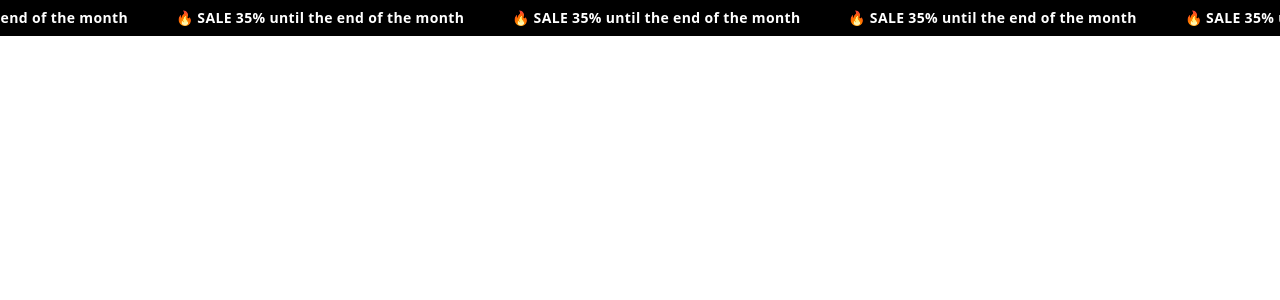
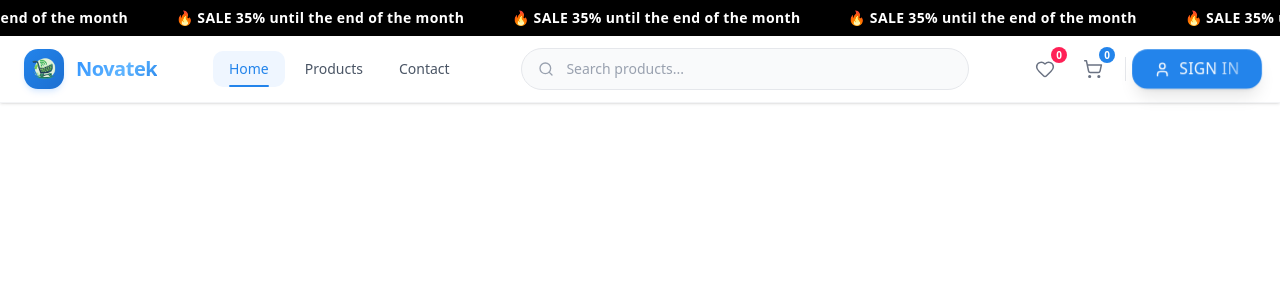
Before and after one commit to mahmoudfathydev-hub/tech, a Next.js app: page / in a window 1280 px wide. Shown: the top 300 px of the page. Built offline with nearby package versions, Linux system fonts and the light colour scheme.

Commit message:
Header is Ready

```diff
--- a/package.json
+++ b/package.json
@@ -15,6 +15,7 @@
     "clsx": "^2.1.1",
     "gsap": "^3.14.2",
     "lucide-react": "^0.575.0",
+    "motion": "^12.34.3",
     "next": "16.1.6",
     "radix-ui": "^1.4.3",
     "react": "19.2.3",
--- a/src/app/globals.css
+++ b/src/app/globals.css
@@ -47,6 +47,34 @@
   --radius-4xl: calc(var(--radius) + 16px);
   --animate-marquee: marquee var(--duration) infinite linear;
   --animate-marquee-vertical: marquee-vertical var(--duration) linear infinite;
+  --animate-aurora: aurora 8s ease-in-out infinite alternate;
+}
+
+@keyframes aurora {
+  0% {
+    background-position: 0% 50%;
+    transform: rotate(-5deg) scale(0.9);
+  }
+
+  25% {
+    background-position: 50% 100%;
+    transform: rotate(5deg) scale(1.1);
+  }
+
+  50% {
+    background-position: 100% 50%;
+    transform: rotate(-3deg) scale(0.95);
+  }
+
+  75% {
+    background-position: 50% 0%;
+    transform: rotate(3deg) scale(1.05);
+  }
+
+  100% {
+    background-position: 0% 50%;
+    transform: rotate(-5deg) scale(0.9);
+  }
 }
 
 @keyframes marquee {
--- a/src/components/Heading/Header.tsx
+++ b/src/components/Heading/Header.tsx
@@ -1,9 +1,11 @@
+import BottomHeader from "./components/BottomHeader";
 import TopHeader from "./components/TopHeader";
 
 function Header() {
     return (
         <>
             <TopHeader />
+            <BottomHeader />
         </>
     );
 }
--- /dev/null
+++ b/src/components/Heading/components/BottomHeader.tsx
@@ -0,0 +1,41 @@
+import Image from "next/image"
+import Input from "./Input"
+import Links from "./Links"
+import Buttons from "./Buttons"
+import { AuroraText } from "@/components/ui/aurora-text"
+
+function BottomHeader() {
+    return (
+        <nav className="w-full bg-white/80 backdrop-blur-md border-b border-gray-100 shadow-sm sticky top-10 z-40">
+            <div className="container max-w-350 mx-auto px-6 py-3 flex items-center justify-between gap-8">
+                <div className="flex items-center gap-3 shrink-0">
+                    <div className="relative w-10 h-10 overflow-hidden rounded-xl bg-linear-to-br from-[#2384eb] to-[#1c6fd1] flex items-center justify-center shadow-md shadow-blue-200/50">
+                        <Image
+                            src="/images/logo.png"
+                            width={50}
+                            height={50}
+                            alt="Novatek Logo"
+                            className="object-contain"
+                        />
+                    </div>
+                    <h4 className="text-xl font-bold tracking-tight">
+                        <AuroraText colors={["#2384eb", "#1c6fd1", "#3A9AFF", "#60b5ff"]}>
+                            Novatek
+                        </AuroraText>
+                    </h4>
+                </div>
+                <div className="hidden md:flex">
+                    <Links />
+                </div>
+                <div className="hidden lg:flex flex-1 max-w-md">
+                    <Input />
+                </div>
+                <div className="shrink-0">
+                    <Buttons />
+                </div>
+            </div>
+        </nav>
+    )
+}
+
+export default BottomHeader
--- /dev/null
+++ b/src/components/Heading/components/Buttons.tsx
@@ -0,0 +1,38 @@
+"use client";
+
+import { ShinyButton } from "@/components/ui/shiny-button";
+import { ShoppingCart, Heart, User } from "lucide-react";
+
+function Buttons() {
+    return (
+        <div className="flex items-center gap-2">
+            <button
+                className="relative p-2.5 rounded-xl text-gray-500 hover:text-rose-500 hover:bg-rose-50 transition-all duration-300 cursor-pointer"
+                aria-label="Wishlist"
+            >
+                <Heart size={20} strokeWidth={1.8} />
+                <span className="absolute -top-0.5 -right-0.5 bg-rose-500 text-white text-[10px] font-bold w-4 h-4 flex items-center justify-center rounded-full ring-2 ring-white">
+                    0
+                </span>
+            </button>
+            <button
+                className="relative p-2.5 rounded-xl text-gray-500 hover:text-[#2384eb] hover:bg-blue-50 transition-all duration-300 cursor-pointer"
+                aria-label="Shopping Cart"
+            >
+                <ShoppingCart size={20} strokeWidth={1.8} />
+                <span className="absolute -top-0.5 -right-0.5 bg-[#2384eb] text-white text-[10px] font-bold w-4 h-4 flex items-center justify-center rounded-full ring-2 ring-white">
+                    0
+                </span>
+            </button>
+            <div className="w-px h-6 bg-gray-200 mx-1" />
+            <ShinyButton className="text-sm px-5 py-2 rounded-xl">
+                <span className="flex items-center gap-2">
+                    <User size={15} strokeWidth={2} />
+                    Sign In
+                </span>
+            </ShinyButton>
+        </div>
+    );
+}
+
+export default Buttons;
--- /dev/null
+++ b/src/components/Heading/components/Input.tsx
@@ -0,0 +1,39 @@
+"use client";
+
+import { Search } from "lucide-react";
+import { useState } from "react";
+
+function Input() {
+    const [isFocused, setIsFocused] = useState(false);
+
+    return (
+        <div
+            className={`
+                flex items-center w-full relative rounded-full
+                border transition-all duration-300 ease-out
+                bg-gray-50
+                ${isFocused
+                    ? "border-[#2384eb] shadow-[0_0_0_3px_rgba(35,132,235,0.12)]"
+                    : "border-gray-200 hover:border-gray-300"
+                }
+            `}
+        >
+            <Search
+                size={16}
+                className={`
+                    absolute left-4 transition-colors duration-300
+                    ${isFocused ? "text-[#2384eb]" : "text-gray-400"}
+                `}
+            />
+            <input
+                type="text"
+                placeholder="Search products..."
+                onFocus={() => setIsFocused(true)}
+                onBlur={() => setIsFocused(false)}
+                className="w-full pl-11 pr-4 py-2.5 text-sm bg-transparent outline-none placeholder:text-gray-400 text-gray-700"
+            />
+        </div>
+    );
+}
+
+export default Input;
--- /dev/null
+++ b/src/components/Heading/components/Links.tsx
@@ -0,0 +1,55 @@
+"use client";
+
+import Link from "next/link";
+import { usePathname } from "next/navigation";
+
+function Links() {
+    const pathname = usePathname();
+
+    const links = [
+        {
+            id: 1,
+            name: "Home",
+            href: "/",
+        },
+        {
+            id: 2,
+            name: "Products",
+            href: "/products",
+        },
+        {
+            id: 3,
+            name: "Contact",
+            href: "/contact",
+        },
+    ];
+
+    return (
+        <div className="flex items-center gap-1">
+            {links.map((link) => {
+                const isActive = pathname === link.href;
+                return (
+                    <Link
+                        key={link.id}
+                        href={link.href}
+                        className={`
+                            relative px-4 py-2 text-sm font-medium rounded-lg
+                            transition-all duration-300 ease-out
+                            ${isActive
+                                ? "text-[#2384eb] bg-blue-50"
+                                : "text-gray-600 hover:text-gray-900 hover:bg-gray-50"
+                            }
+                        `}
+                    >
+                        {link.name}
+                        {isActive && (
+                            <span className="absolute bottom-0 left-1/2 -translate-x-1/2 w-10 h-0.5 bg-[#2384eb] rounded-full" />
+                        )}
+                    </Link>
+                );
+            })}
+        </div>
+    );
+}
+
+export default Links;
--- /dev/null
+++ b/src/components/ui/aurora-text.tsx
@@ -0,0 +1,43 @@
+"use client"
+
+import React, { memo } from "react"
+
+interface AuroraTextProps {
+  children: React.ReactNode
+  className?: string
+  colors?: string[]
+  speed?: number
+}
+
+export const AuroraText = memo(
+  ({
+    children,
+    className = "",
+    colors = ["#FF0080", "#7928CA", "#0070F3", "#38bdf8"],
+    speed = 1,
+  }: AuroraTextProps) => {
+    const gradientStyle = {
+      backgroundImage: `linear-gradient(135deg, ${colors.join(", ")}, ${
+        colors[0]
+      })`,
+      WebkitBackgroundClip: "text",
+      WebkitTextFillColor: "transparent",
+      animationDuration: `${10 / speed}s`,
+    }
+
+    return (
+      <span className={`relative inline-block ${className}`}>
+        <span className="sr-only">{children}</span>
+        <span
+          className="animate-aurora relative bg-size-[200%_auto] bg-clip-text text-transparent"
+          style={gradientStyle}
+          aria-hidden="true"
+        >
+          {children}
+        </span>
+      </span>
+    )
+  }
+)
+
+AuroraText.displayName = "AuroraText"
--- /dev/null
+++ b/src/components/ui/shiny-button.tsx
@@ -0,0 +1,73 @@
+"use client"
+
+import React from "react"
+import { motion, type MotionProps } from "motion/react"
+import { cn } from "@/lib/utils"
+
+const animationProps: MotionProps = {
+  initial: { "--x": "100%", scale: 1 },
+  animate: { "--x": "-100%", scale: 1.1 },
+  whileTap: { scale: 0.95 },
+  transition: {
+    repeat: Infinity,
+    repeatType: "loop",
+    repeatDelay: 1,
+    type: "spring",
+    stiffness: 20,
+    damping: 15,
+    mass: 2,
+    scale: {
+      type: "spring",
+      stiffness: 200,
+      damping: 5,
+      mass: 0.5,
+    },
+  },
+}
+
+interface ShinyButtonProps
+  extends
+    Omit<React.HTMLAttributes<HTMLElement>, keyof MotionProps>,
+    MotionProps {
+  children: React.ReactNode
+  className?: string
+}
+
+export const ShinyButton = React.forwardRef<
+  HTMLButtonElement,
+  ShinyButtonProps
+>(({ children, className, ...props }, ref) => {
+  return (
+    <motion.button
+      ref={ref}
+      className={cn(
+        "relative cursor-pointer rounded-xl px-8 py-3 font-medium bg-[#2384eb] text-white shadow-lg backdrop-blur-xl transition-all duration-300 ease-in-out hover:brightness-110 hover:shadow-xl",
+        className
+      )}
+      {...animationProps}
+      {...props}
+    >
+      <span
+        className="relative block text-sm tracking-wide uppercase"
+        style={{
+          maskImage:
+            "linear-gradient(-75deg,#1c6fd1 calc(var(--x) + 20%),transparent calc(var(--x) + 30%),#1c6fd1 calc(var(--x) + 100%))",
+        }}
+      >
+        {children}
+      </span>
+      <span
+        style={{
+          mask: "linear-gradient(#000,#000) content-box exclude,linear-gradient(#000,#000)",
+          WebkitMask:
+            "linear-gradient(#000,#000) content-box exclude,linear-gradient(#000,#000)",
+          backgroundImage:
+            "linear-gradient(-75deg,#1c6fd1/10% calc(var(--x)+20%),#1c6fd1/50% calc(var(--x)+25%),#1c6fd1/10% calc(var(--x)+100%))",
+        }}
+        className="absolute inset-0 z-10 block rounded-[inherit] p-px pointer-events-none"
+      />
+    </motion.button>
+  )
+})
+
+ShinyButton.displayName = "ShinyButton"
```
Also changed, not shown: public/images/logo.png (added), 1 other file (tests, documents, lock files or other folders).
